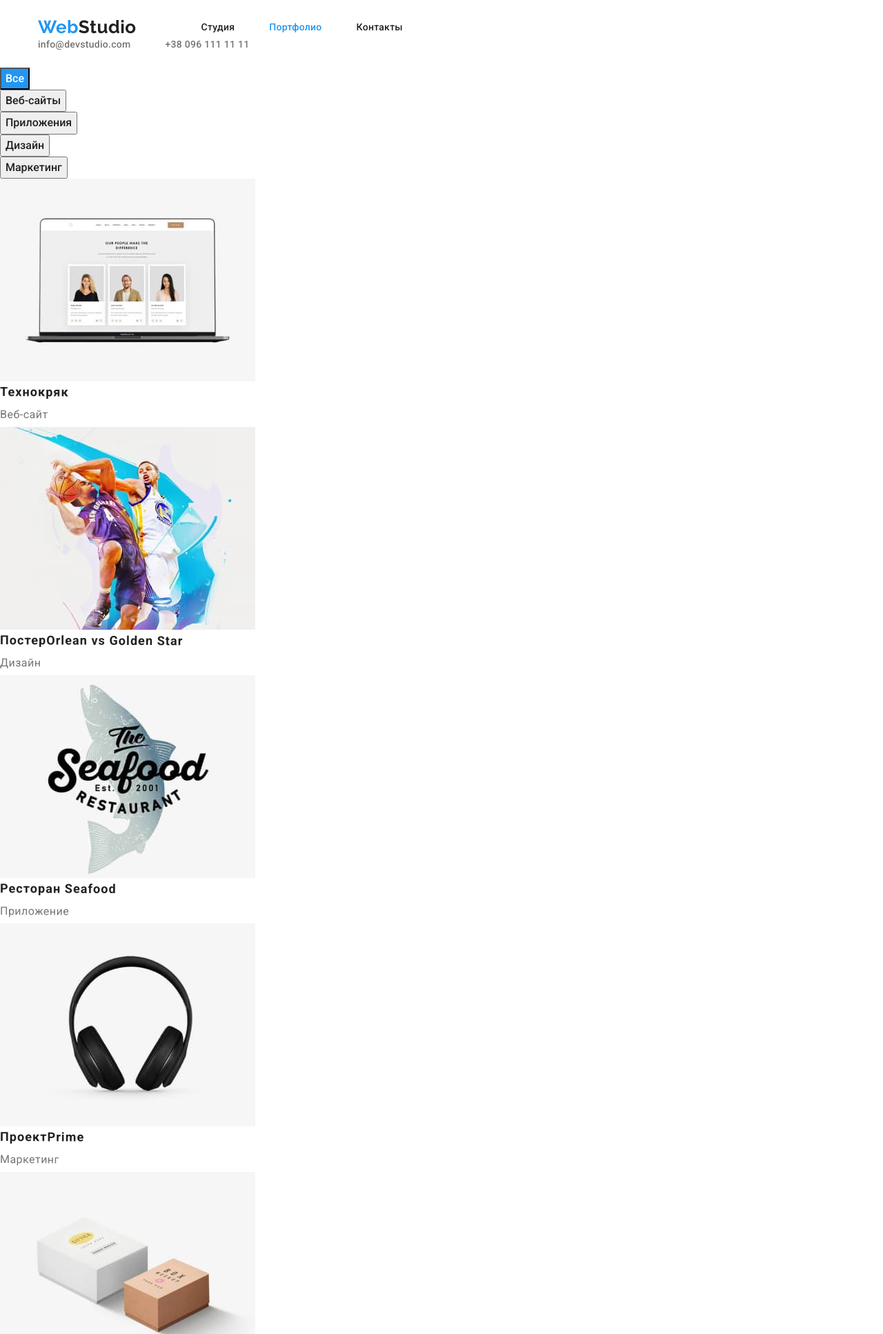
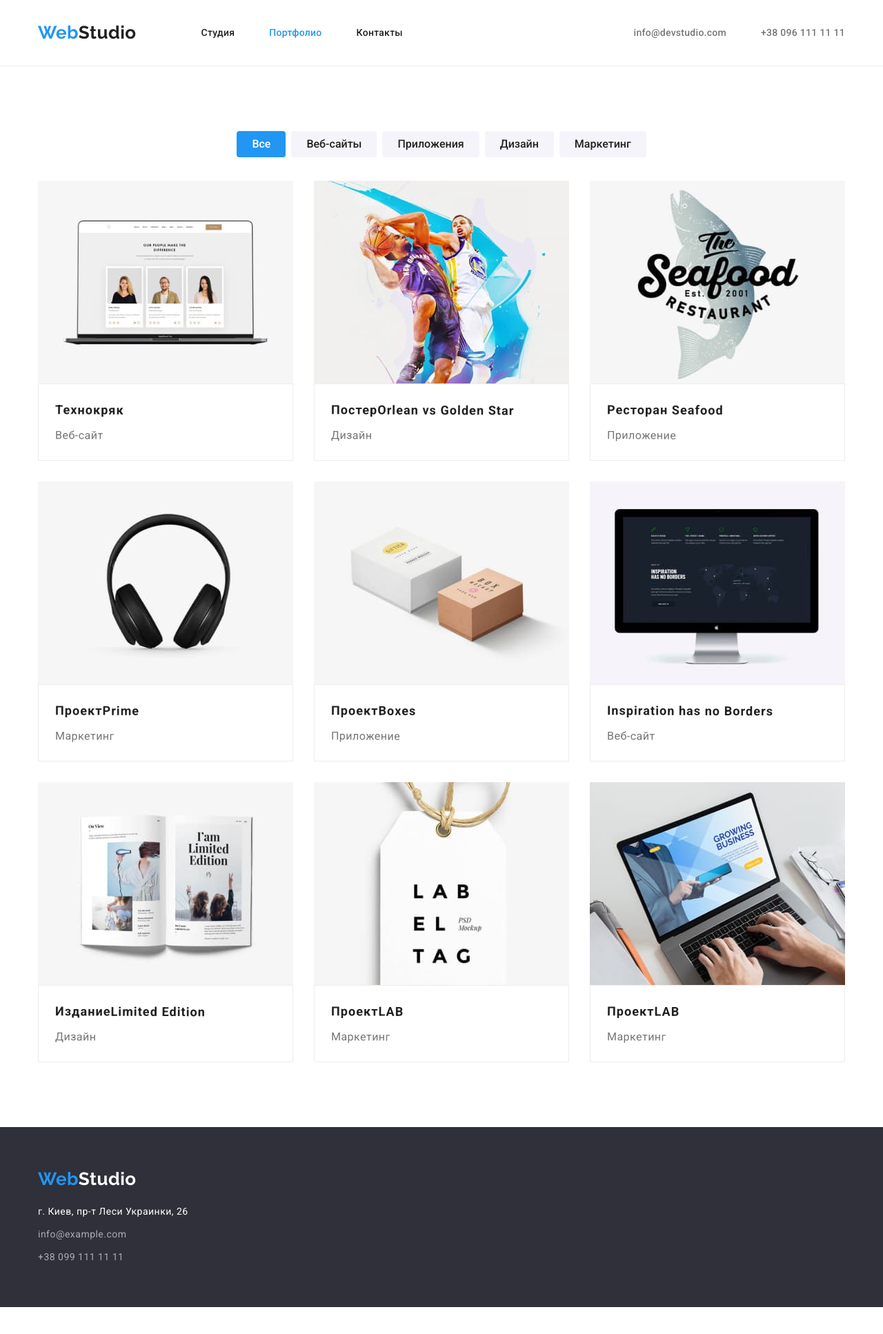
Before and after one commit to MarynaVCH/goit-markup-hw-03, a plain HTML site: page portfolio.html in a window 1280 px wide. Shown: the top 1934 px of the page at 69% size. After the commit the page ends 1895 px from the top, so only its background shows below. Drawn offline with nearby package versions, Linux system fonts and the light colour scheme.

Commit message:
Добавляет отступы и формирует рамки карточек

```diff
--- a/css/style.css
+++ b/css/style.css
@@ -41,16 +41,18 @@ img {
   display: block;
 }
 
-/* ========= HEADER ========= */
-.header {
-  padding-top: 24px;
-  padding-bottom: 25px;
-}
 .container {
   width: 1200px;
   margin: 0 auto;
   padding-left: 15px;
   padding-right: 15px;
+}
+
+/* ========= HEADER ========= */
+.header {
+  padding-top: 32px;
+  padding-bottom: 32px;
+  border-bottom: 1px solid #ececec;
 }
 
 .header-container {
@@ -120,8 +122,11 @@ img {
 
 .hero {
   background: var(--main-background);
+  align-items: center;
+  padding-top: 200px;
+  padding-bottom: 200px;
+
 }
-
 
 .hero-title {
   font-weight: 900;
@@ -131,10 +136,10 @@ img {
   letter-spacing: 0.06em;
   text-transform: uppercase;
   color: var(--white-color);
+  margin-bottom: 30px;
 }
 
 .main-btn {
-  box-shadow: 0px 4px 4px rgba(0, 0, 0, 0.15);
   border-radius: 4px;
   padding: 10px 32px;
   font-family: inherit;
@@ -148,16 +153,41 @@ img {
   display: block;
   margin: 0 auto;
   margin-left: auto;
+  border: none;
+  box-shadow: 0px 4px 4px rgba(0, 0, 0, 0.15);
 }
 
 /* ========= END HERO ========= */
 
 /* ========= SECTION ========= */
 
+.section {
+  padding-top: 94px;
+  padding-bottom: 94px;
+}
+
+.subtitle {
+  display: flex;
+  margin-left: -30px;
+  margin-top: -30px;
+}
+
 .subtitle-list {
   font-size: 14px;
   line-height: 1.14;
   text-transform: uppercase;
+  margin-bottom: 10px;
+}
+
+.subtitle-item {
+  flex-basis: calc((100% - 120px) / 4);
+  margin-left: 30px;
+  margin-top: 30px;
+}
+
+.subtitle-item:not(:last-child) {
+  justify-content: space-between;
+  margin-right: 30px;
 }
 
 .text {
@@ -173,17 +203,38 @@ img {
   text-align: center;
   margin-bottom: 50px;
 }
+
 .menu-content {
   display: flex;
+  flex-wrap: wrap;
+  margin-left: -30px;
+  margin-top: -30px;
+}
+
+.about-list {
+  flex-basis: calc((100% - 90px) / 3);
+  margin-left: 30px;
+  margin-top: 30px;
+}
+
+.menu-team {
+  display: flex;
+  flex-wrap: wrap;
+  margin-left: -30px;
+  margin-top: -30px;
 }
 
 .team {
   background-color: var(--section-background);
+  padding-top: 94px;
+  padding-bottom: 94px;
 }
 
-.section {
-  padding-top: 94px;
-  padding-bottom: 94px;
+
+.team-list {
+  flex-basis: calc((100% - 120px) / 4);
+  margin-left: 30px;
+  margin-top: 30px;
 }
 
 .team-item {
@@ -200,6 +251,16 @@ img {
   color: var(--title-text-color);
 }
 
+.filter {
+  display: flex;
+  margin-bottom: 34px;
+  justify-content: center;
+}
+
+.filter-list:not(:last-child) {
+  margin-right: 8px;
+}
+
 .modal-btn {
   font-family: inherit;
   font-weight: 500;
@@ -207,17 +268,38 @@ img {
   line-height: 1.63;
   color: var(--primary-text-color);
   cursor: pointer;
+  padding: 6px 22px;
+  border: none;
+  border-radius: 4px;
+  background: #F5F4FA;
 }
 
 .modal-btn.blue {
   color: var(--white-color);
   background-color: var(--accent-color);
+  padding: 6px 22px;
+  border-radius: 4px;
 }
+
 
 .modal-btn:hover,
 .modal-btn:focus {
   color: var(--white-color);
   background-color: var(--accent-color);
+}
+
+.portfolio {
+  display: flex;
+  flex-wrap: wrap;
+  justify-content: space-between;
+  margin-left: -30px;
+  margin-top: -30px;
+}
+
+.portfolio-item {
+  flex-basis: calc((100% - 270px) / 9);
+  margin-left: 30px;
+  margin-top: 30px;
 }
 
 .portfolio-name {
@@ -227,11 +309,17 @@ img {
   transform: rotate(0.26deg);
 }
 
+.portfolio-frame {
+  padding: 20px 24px;
+  border: 1px solid #eeeeee;
+}
+
 .portfolio-desc {
   font-size: 16px;
   line-height: 1.88;
   color: var(--title-text-color);
   transform: rotate(0.26deg);
+  margin-top: 4px;
 }
 /* ========= END SECTION ========= */
 
@@ -245,12 +333,22 @@ img {
   text-decoration: none;
 }
 
+.menu-footer {
+  margin-top: 20px;
+}
+
+.menu-footer-item:not(:last-child) {
+  margin-bottom: 9px;
+}
+
 .footer-link.map {
   color: var(--white-color);
 }
 
 .footer {
   background-color: var(--main-background);
+  padding-top: 60px;
+  padding-bottom: 60px;
 }
 
 /* =========END FOOTER ========= */
--- a/portfolio.html
+++ b/portfolio.html
@@ -16,7 +16,7 @@
 <body>
   <!-- HEADER -->
   <header class="header">
-    <div class="container">
+    <div class="container header-container">
      <nav class="navigation">
       <a class="logo" href="./index.html"> Web<span class="logo-accent">Studio</span></a>
       <ul class="menu list">
@@ -44,102 +44,134 @@
 
   <main>
     <!--PORTFOLIO-->
-    <section>
+    <section class="section">
+      <div class="container">
       <h2 hidden>Портфолио</h2>
-      <ul class="btn list">
-        <li>
+      <ul class="filter btn list">
+        <li class="filter-list">
           <button class="modal-btn blue" type="button">Все</button>
         </li>
-        <li>
+        <li class="filter-list">
           <button class="modal-btn" type="button">Веб-сайты</button>
         </li>
-        <li>
+        <li class="filter-list">
           <button class="modal-btn" type="button">Приложения</button>
         </li>
-        <li>
+        <li class="filter-list">
           <button class="modal-btn" type="button">Дизайн</button>
         </li>
-        <li>
+        <li class="filter-list">
           <button class="modal-btn" type="button">Маркетинг</button>
         </li>
       </ul>
 
       <ul class="portfolio list">
+
         <li class="portfolio-item">
           <a href=""></a>
           <img src="./images/portfolio/laptop.jpg" alt="макбук" width="370" height="294" />
+          <div class="portfolio-frame">
           <h3 class="portfolio-name">Технокряк</h3>
           <p class="portfolio-desc">Веб-сайт</p>
+          </div>
         </li>
+
         <li class="portfolio-item">
           <a href=""></a>
           <img src="./images/portfolio/poster.jpg" alt="Постер" width="370" height="294" />
+          <div class="portfolio-frame">
           <h3 class="portfolio-name">Постер<span lang="eu">Orlean vs Golden Star</span></h3>
           <p class="portfolio-desc">Дизайн</p>
+          </div>
         </li>
+
         <li class="portfolio-item">
           <a href=""></a>
           <img src="./images/portfolio/restaurant.jpg" alt="логотип ресторана" width="370" height="294" />
+          <div class="portfolio-frame">
           <h3 class="portfolio-name">Ресторан <span lang="eu">Seafood</span></h3>
           <p class="portfolio-desc">Приложение</p>
+          </div>
         </li>
-        <li class="portfolio">
+
+        <li class="portfolio-item">
           <a href=""></a>
           <img src="./images/portfolio/headphones.jpg" alt="наушники" width="370" height="294" />
+          <div class="portfolio-frame">
           <h3 class="portfolio-name">Проект<span lang="eu">Prime</span></h3>
           <p class="portfolio-desc">Маркетинг</p>
+          </div>
         </li>
+
         <li class="portfolio-item">
           <a href=""></a>
           <img src="./images/portfolio/boxes.jpg" alt="две коробки" width="370" height="294" />
+          <div class="portfolio-frame">
           <h3 class="portfolio-name">Проект<span lang="eu">Boxes</span></h3>
           <p class="portfolio-desc">Приложение</p>
+          </div>
         </li>
+
         <li class="portfolio-item">
           <a href=""></a>
           <img src="./images/portfolio/imac.jpg" alt="аймак" width="370" height="294" />
+          <div class="portfolio-frame">
           <h3 class="portfolio-name" lang="eu">Inspiration has no Borders</h3>
           <p class="portfolio-desc">Веб-сайт</p>
+          </div>
         </li>
+
         <li class="portfolio-item">
           <a href=""></a>
           <img src="./images/portfolio/magazine.jpg" alt="журнал" width="370" height="294" />
+          <div class="portfolio-frame">
           <h3 class="portfolio-name">Издание<span lang="eu">Limited Edition</span></h3>
           <p class="portfolio-desc">Дизайн</p>
+          </div>
         </li>
+
         <li class="portfolio-item">
           <a href=""></a>
           <img src="./images/portfolio/tag.jpg" alt="бирка" width="370" height="294" />
+          <div class="portfolio-frame">
           <h3 class="portfolio-name">Проект<span lang="eu">LAB</span></h3>
           <p class="portfolio-desc">Маркетинг</p>
+          </div>
         </li>
+
         <li class="portfolio-item">
           <a href=""></a>
           <img src="./images/portfolio/typing.jpg" alt="набор текста на макбуке" width="370" height="294" />
-          <h3 class="portfolio-name" lang="eu">Growing Business</h3>
-          <p class="portfolio-desc">Приложение</p>
+          <div class="portfolio-frame">
+          <h3 class="portfolio-name">Проект<span lang="eu">LAB</span></h3>
+          <p class="portfolio-desc">Маркетинг</p>
+          </div>
         </li>
+
       </ul>
+      </div>
     </section>
   </main>
 
   <!-- FOOTER -->
   <footer class="footer">
+    <div class="container">
     <a class="logo" href="./index.html"> Web<span class="logo-accent-footer">Studio</span></a>
     <address>
       <ul class="menu-footer list">
-        <li>
+        <li class="menu-footer-item">
           <a class="footer-link map" href="https://goo.gl/maps/1UZFesSTMJwaVFkD8" target="_blank"
             rel="noopener noreferrer">г. Киев, пр-т Леси Украинки, 26</a>
         </li>
-        <li>
+        <li class="menu-footer-item">
           <a class="footer-link" href="mailto:info@example.com">info@example.com</a>
         </li>
-        <li>
+        <li class="menu-footer-item">
           <a class="footer-link" href="tel:+380991111111">+38 099 111 11 11</a>
         </li>
       </ul>
     </address>
+    </div>
   </footer>
 </body>
 
```
Also changed, not shown: index.html (+17 -15 lines).
